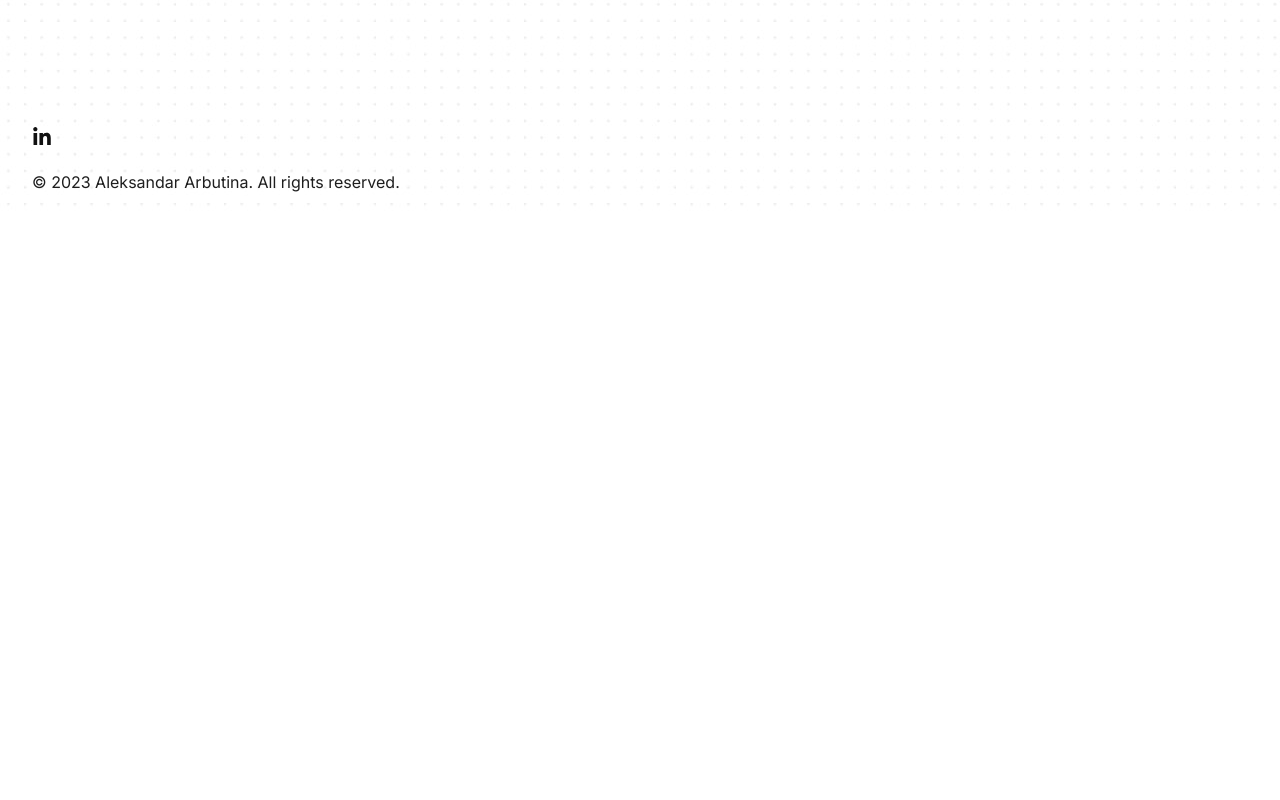
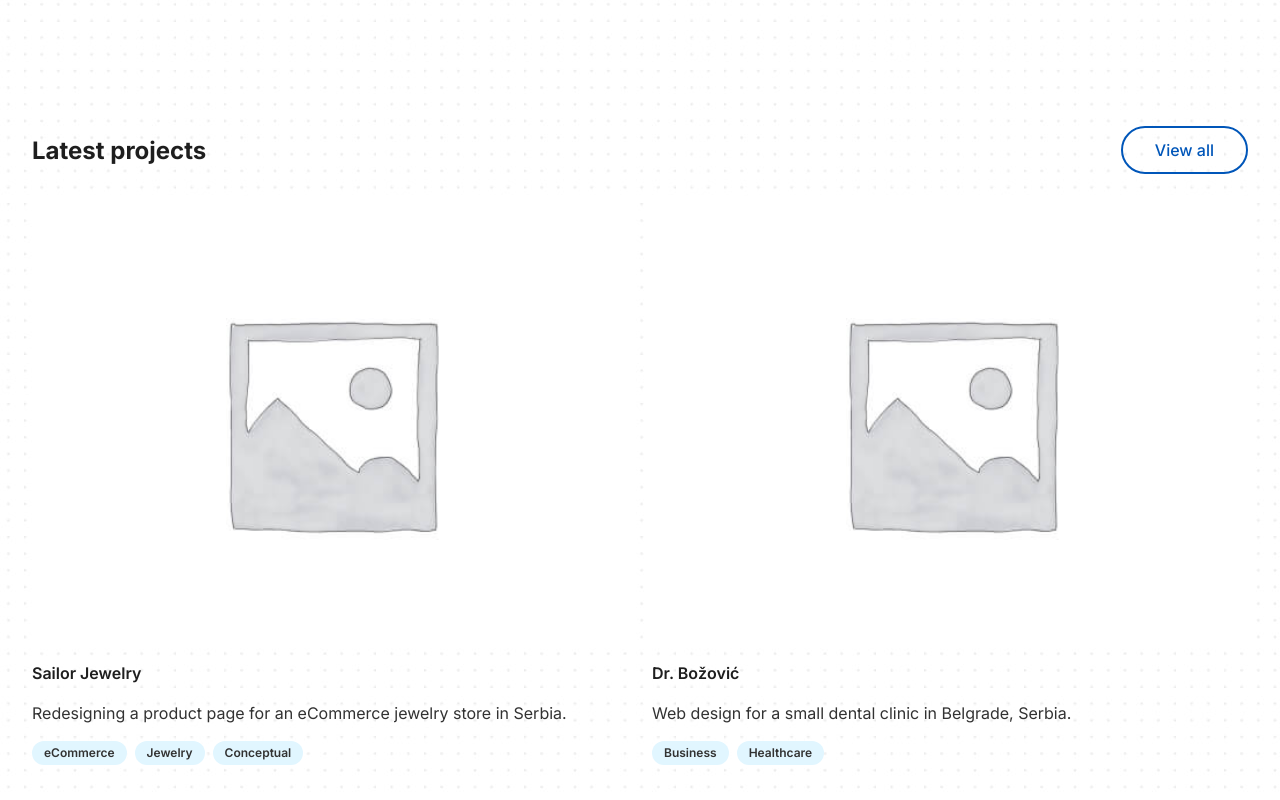
Before and after one commit to stefan-kanazir/alex-portfolio, a Next.js app: page / in a window 1280 px wide. Shown: the part 820-1620 px from the top of the page. Before the commit the page ends 1038 px from the top, so only its background shows below. Built offline with nearby package versions, Linux system fonts and the light colour scheme.

Commit message:
Latest projects section - Homepage

```diff
--- a/src/app/cards.js
+++ b/src/app/cards.js
@@ -1,27 +1,21 @@
 // Mocked data
 export const CARDS = [
   {
-    icon: {
-      url: "/icons/stars.svg",
-      alt: "Stars Icon",
-    },
+    iconUrl: "/icons/stars.svg",
+    altText: "Stars Icon",
     title: "Top-notch quality",
-    paragraph: "Great design quality at your fingertips whenever you need it.",
+    text: "Great design quality at your fingertips whenever you need it.",
   },
   {
-    icon: {
-      url: "/icons/thunderbolt.svg",
-      alt: "Stars Icon",
-    },
+    iconUrl: "/icons/thunderbolt.svg",
+    altText: "Stars Icon",
     title: "Lightning fast delivery",
-    paragraph: "Get your design one at a time in just a few days on average.",
+    text: "Get your design one at a time in just a few days on average.",
   },
   {
-    icon: {
-      url: "/icons/fingerprint.svg",
-      alt: "Stars Icon",
-    },
+    iconUrl: "/icons/fingerprint.svg",
+    altText: "Stars Icon",
     title: "Unique and all yours",
-    paragraph: "Every design is made especially for you and is 100% yours.",
+    text: "Every design is made especially for you and is 100% yours.",
   },
 ];
--- a/src/app/page.tsx
+++ b/src/app/page.tsx
@@ -1,7 +1,8 @@
-import { FeaturedCard } from "@/components";
+import { FeaturedCard, Project } from "@/components";
 import { Metadata } from "next";
 import Link from "next/link";
 import { CARDS } from "./cards";
+import { PROJECTS } from "./projects";
 
 export const metadata: Metadata = {
   title: "Aleksandar Arbutina - Portfolio",
@@ -10,8 +11,8 @@ export const metadata: Metadata = {
 
 export default function Home() {
   return (
-    <main>
-      <section className="flex flex-col items-start pt-16 pb-32 md:pt-32 gap-6 max-w-[440px]">
+    <main className="flex flex-col gap-32">
+      <section className="flex flex-col items-start gap-6 max-w-[440px] mt-16 md:mt-32">
         <h1 className="text-heading-2 md:text-heading-1">
           Web design that accelerates business growth.
         </h1>
@@ -37,6 +38,19 @@ export default function Home() {
           <FeaturedCard {...card} key={card.title} />
         ))}
       </section>
+      <section>
+        <div className="flex justify-between items-center mb-6">
+          <h2 className="text-heading-3">Latest projects</h2>
+          <Link href="/portfolio" className="btn-secondary hidden md:flex">
+            View all
+          </Link>
+        </div>
+        <div className="grid md:grid-cols-2 gap-6">
+          {PROJECTS.map((project) => (
+            <Project {...project} key={project.title} />
+          ))}
+        </div>
+      </section>
     </main>
   );
 }
--- /dev/null
+++ b/src/app/projects.js
@@ -0,0 +1,17 @@
+// Mocked data
+export const PROJECTS = [
+  {
+    title: "Sailor Jewelry",
+    imageUrl: "/images/placeholder.jpg",
+    altText: "Project - Sailor Jewelry",
+    text: "Redesigning a product page for an eCommerce jewelry store in Serbia.",
+    categories: ["eCommerce", "Jewelry", "Conceptual"],
+  },
+  {
+    title: "Dr. Božović",
+    imageUrl: "/images/placeholder.jpg",
+    altText: "Project - Dr. Božović",
+    text: "Web design for a small dental clinic in Belgrade, Serbia.",
+    categories: ["Business", "Healthcare"],
+  },
+];
--- a/src/components/featured-card/featured-card.tsx
+++ b/src/components/featured-card/featured-card.tsx
@@ -1,20 +1,18 @@
 import Image from "next/image";
 
 interface FeaturedCardProps {
-  icon: {
-    url: string;
-    alt: string;
-  };
+  iconUrl: string;
+  altText: string;
   title: string;
-  paragraph: string;
+  text: string;
 }
 
-function FeaturedCard({ icon, title, paragraph }: FeaturedCardProps) {
+function FeaturedCard({ iconUrl, altText, title, text }: FeaturedCardProps) {
   return (
     <article className="flex gap-3 flex-col">
-      <Image alt={icon.alt} src={icon.url} width={24} height={24} />
+      <Image alt={altText} src={iconUrl} width={24} height={24} />
       <h3 className="font-semibold text-md">{title}</h3>
-      <p className="text-gray">{paragraph}</p>
+      <p className="text-gray">{text}</p>
     </article>
   );
 }
--- a/src/components/project/project.tsx
+++ b/src/components/project/project.tsx
@@ -10,13 +10,24 @@ interface ProjectProps {
 
 function Project({ title, imageUrl, altText, text, categories }: ProjectProps) {
   return (
-    <div>
-      <Image src={imageUrl} alt={altText} width={387} height={516} />
-      <h3>{title}</h3>
-      <p>{text}</p>
-      <div>
+    <div className="flex flex-col gap-4">
+      <Image
+        src={imageUrl}
+        alt={altText}
+        width={516}
+        height={387}
+        className="w-full rounded overflow-hidden"
+      />
+      <h3 className="font-semibold">{title}</h3>
+      <p className="text-gray">{text}</p>
+      <div className="flex flex-wrap gap-2">
         {categories.map((category) => (
-          <span key={category}>{category}</span>
+          <span
+            className="bg-lightBlue text-gray rounded-full text-xs font-semibold py-1 px-3"
+            key={category}
+          >
+            {category}
+          </span>
         ))}
       </div>
     </div>
--- a/tailwind.config.js
+++ b/tailwind.config.js
@@ -12,6 +12,7 @@ module.exports = {
       dark: "#1E1E1E",
       white: "#FFFFFF",
       gray: "#323232",
+      lightBlue: "#E1F6FF",
     },
     screens: {
       sm: "640px",
```
Also changed, not shown: public/images/placeholder.jpg (added).
